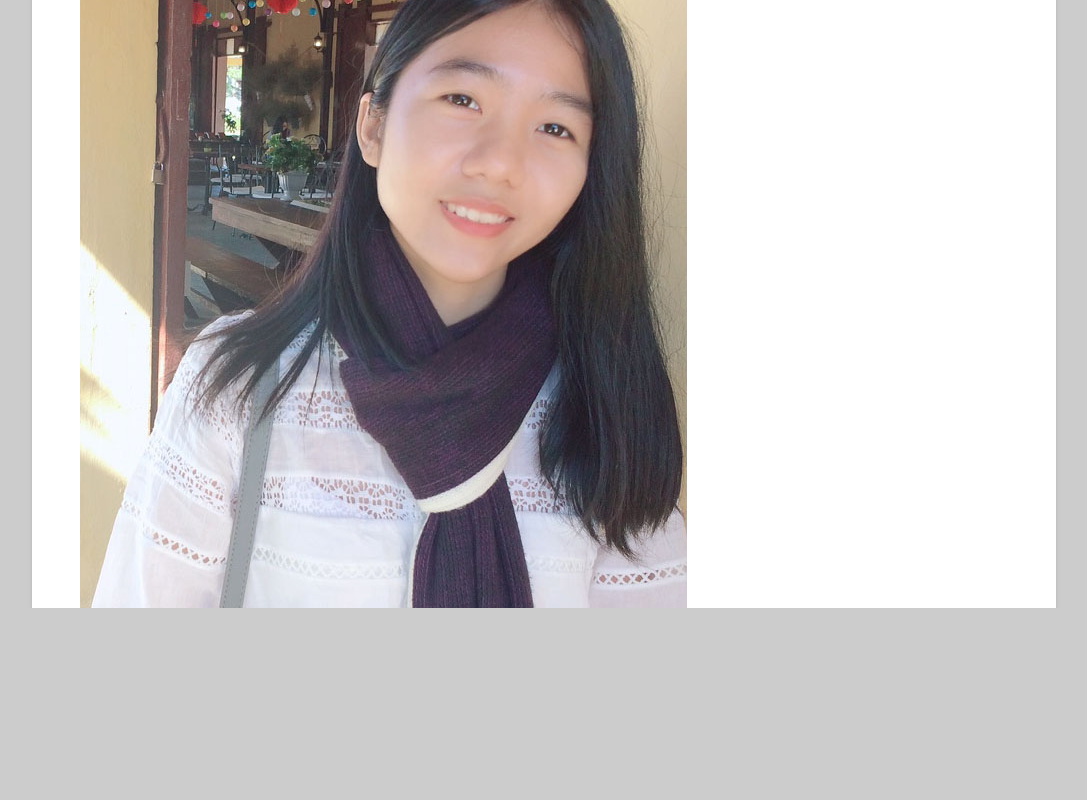
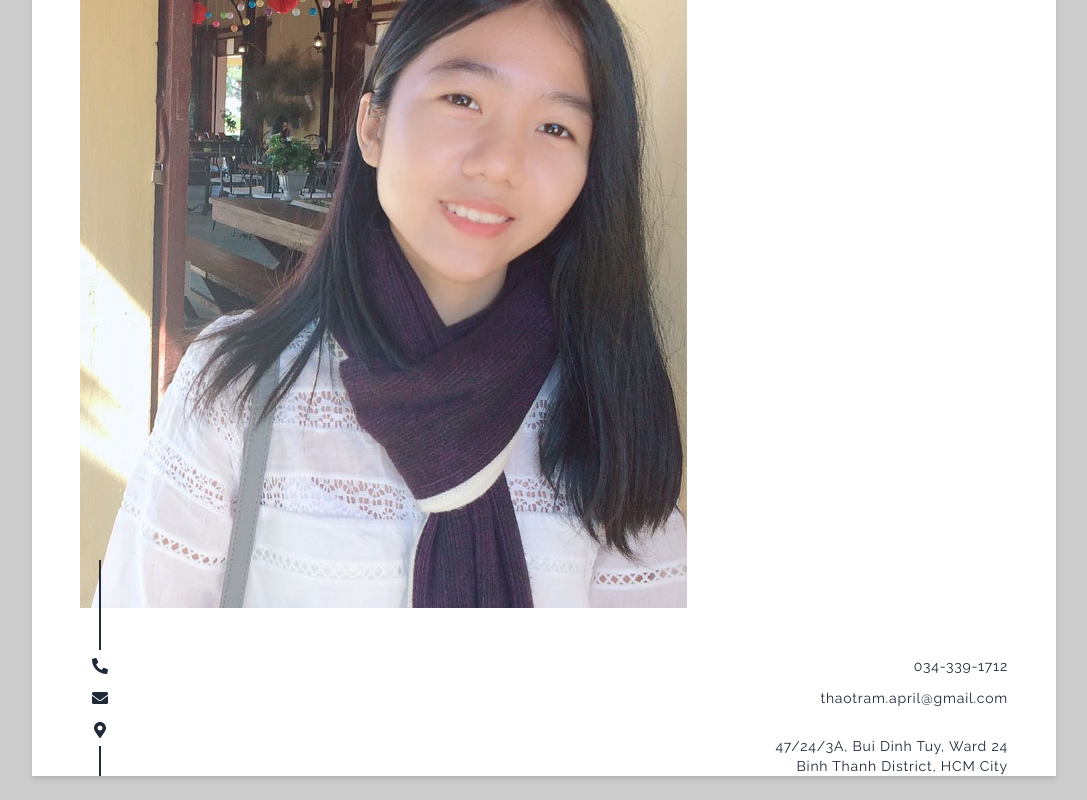
Before and after one commit to thaotram/resume, a Next.js app: page / in a window 1280 px wide. Shown: the part 334-1134 px from the top of the page, without its empty margins (96-1183 px from the left). Before the commit the page ends 942 px from the top, so only its background shows below. Built offline with nearby package versions, Linux system fonts and the light colour scheme.

Commit message:
feat(layout): add `ResumeContact`

```diff
--- a/components/Resume/Resume.tsx
+++ b/components/Resume/Resume.tsx
@@ -1,11 +1,13 @@
 import ResumeName from './ResumeName';
 import ResumeAvatar from './ResumeAvatar';
+import ResumeContact from './ResumeContact';
 export default function Resume() {
     return (
         <div className="container">
             <div className="bg-white shadow-md">
                 <ResumeName />
                 <ResumeAvatar />
+                <ResumeContact />
             </div>
         </div>
     );
--- /dev/null
+++ b/components/Resume/ResumeContact.module.scss
@@ -0,0 +1,7 @@
+.contact {
+    @apply text-right;
+
+    > div:first-child::after {
+        @apply -top-24;
+    }
+}
--- /dev/null
+++ b/components/Resume/ResumeContact.tsx
@@ -0,0 +1,30 @@
+import {
+    faEnvelope,
+    faMapMarkerAlt,
+    faPhoneAlt,
+} from '@fortawesome/free-solid-svg-icons';
+import GridContent from '../Utils/GridContent';
+import GridContentWrapper from '../Utils/GridContentWrapper';
+import styles from './ResumeContact.module.scss';
+
+export default function ResumeContact() {
+    return (
+        <GridContentWrapper className={styles.contact}>
+            <GridContent type={faPhoneAlt}>
+                <a href="tel:0343391712">034-339-1712</a>
+            </GridContent>
+            <GridContent type={faEnvelope}>
+                <a href="mailto:thaotram.april@gmail.com">
+                    thaotram.april@gmail.com
+                </a>
+            </GridContent>
+            <GridContent type={faMapMarkerAlt}>
+                <div className="pt-4">
+                    47/24/3A, Bui Dinh Tuy, Ward 24
+                    <br />
+                    Binh Thanh District, HCM City
+                </div>
+            </GridContent>
+        </GridContentWrapper>
+    );
+}
```
